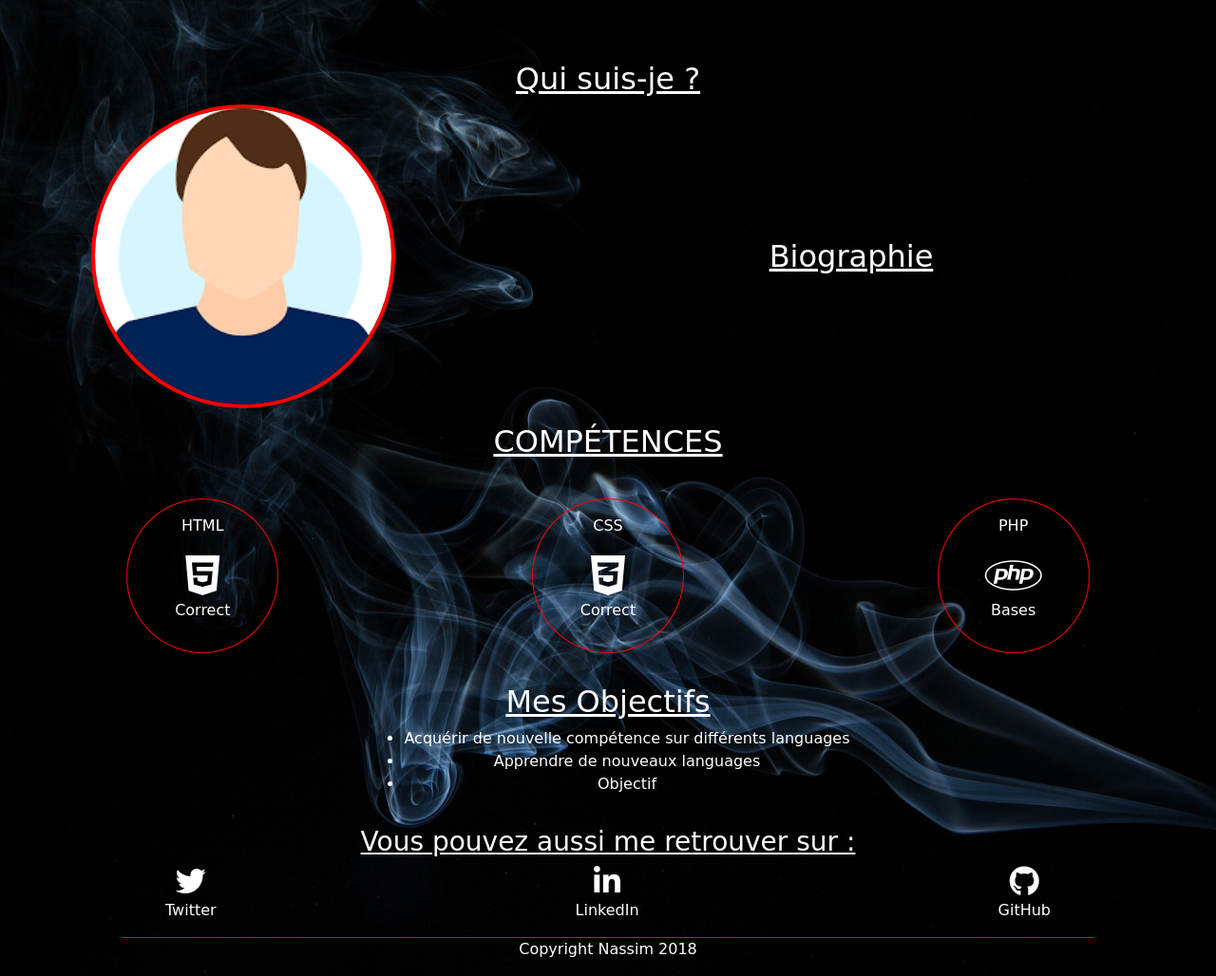
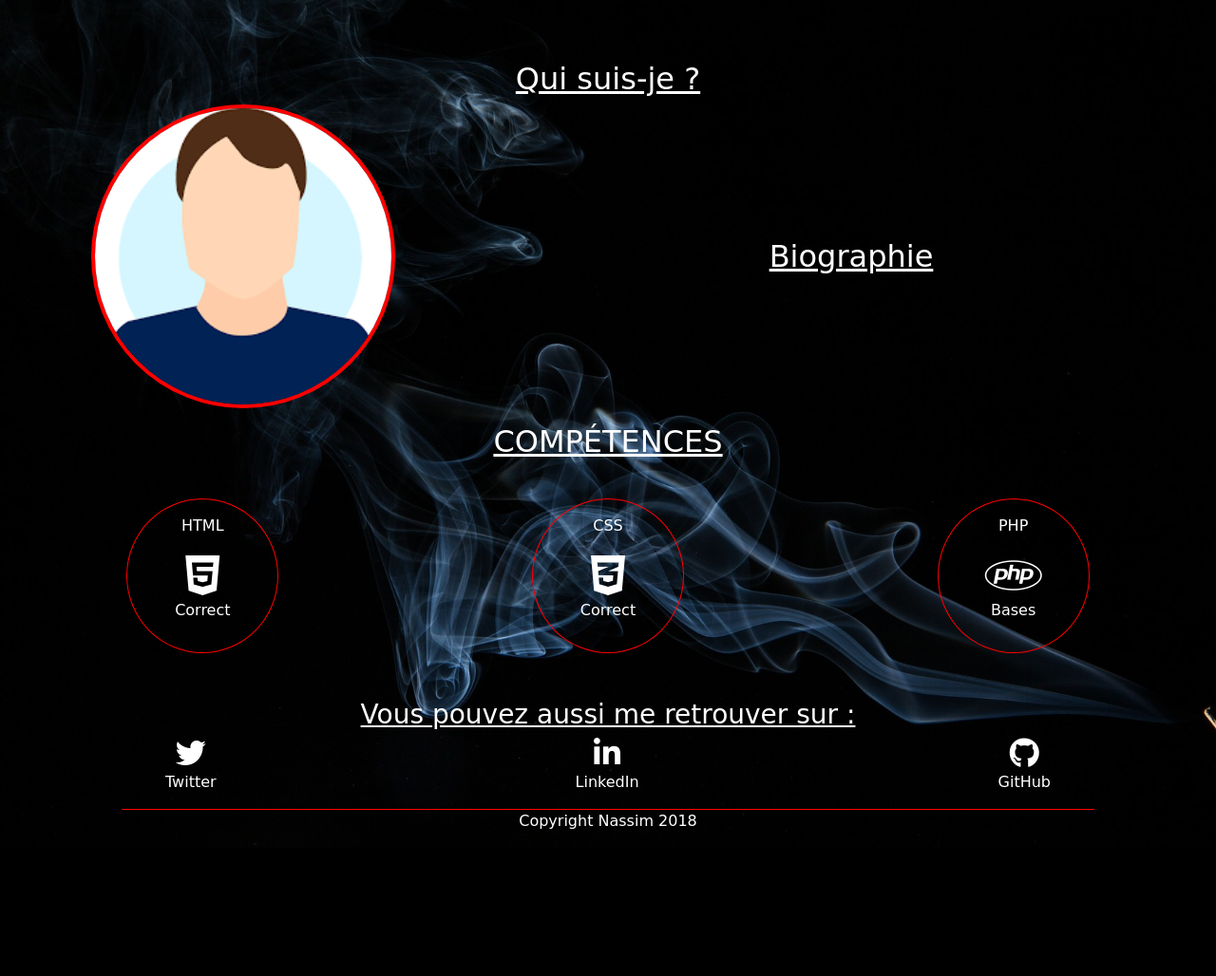
Before and after one commit to Nass9696/Portfolio, a PHP site: page /PageProfil.php in a window 1280 px wide. Shown: the part 48-1076 px from the top of the page at 95% size. After the commit the page ends 938 px from the top, so only its background shows below. Run offline with PHP 8.4, Linux system fonts and the light colour scheme; data that the repository does not hold is empty; some libraries are stand-ins or nearby versions; some web fonts are replaced.

Commit message:
Update text Profil

```diff
--- a/PageProfil.php
+++ b/PageProfil.php
@@ -108,16 +108,6 @@ $biographie = getBio($db);
         <p>Bases</p>
       </div>
     </article>
-    <article>
-      <div class = "Objectifs">
-        <h2 class = "underline textAlignC">Mes Objectifs</h2>
-        <ul class = "textAlignC">
-          <li>Acquérir de nouvelle compétence sur différents languages</li>
-          <li>Apprendre de nouveaux languages</li>
-          <li>Objectif</li>
-        </ul>
-      </div>
-    </article>
   </section>
 </main>
 <!--~~~~~~~~~~~~~~~~~~~~~~~~~~~~~~END MAIN~~~~~~~~~~~~~~~~~~~~~~~~~~~~~~~~~-->
--- a/PageRealisations.php
+++ b/PageRealisations.php
@@ -7,8 +7,8 @@ $db = connectDataBase();
 $projet = joinProjectOnImg($db);
  ?>
 <!doctype html>
+
 <html class="no-js" lang="">
-
   <head>
     <meta charset="utf-8">
     <meta http-equiv="x-ua-compatible" content="ie=edge">
```
Lines whose indentation alone changed are shown as unchanged.
